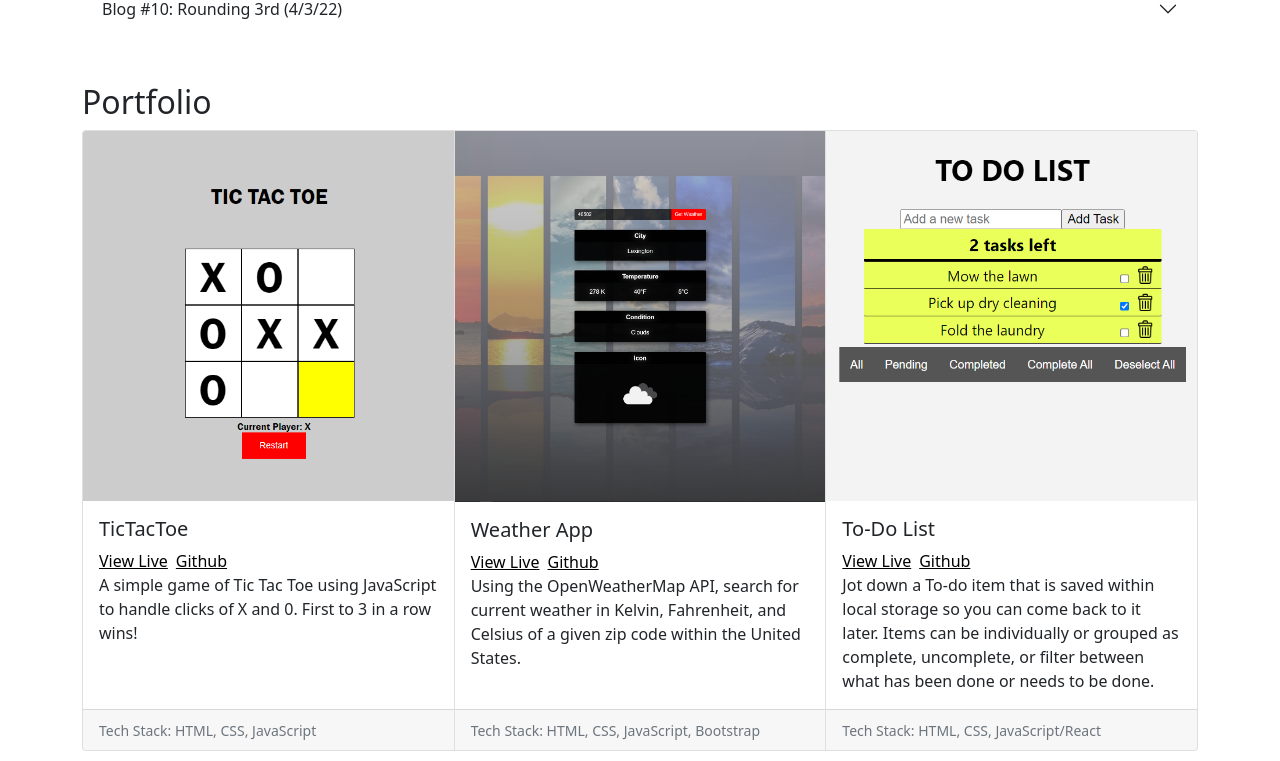
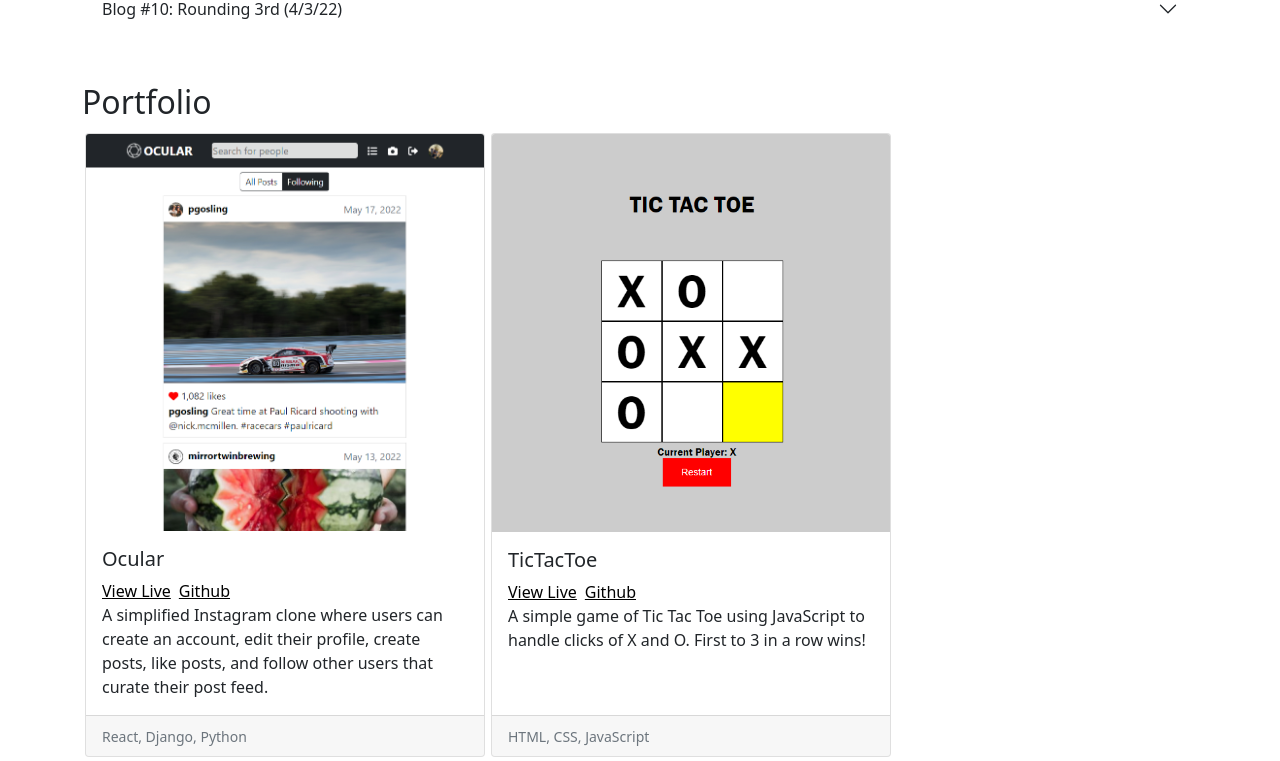
Before and after one commit to nmcmillen/personal-react-site, a React (Create React App) app: page / in a window 1280 px wide. Shown: the part 1980-2741 px from the top of the page. Built offline with nearby package versions, Linux system fonts and the light colour scheme.

Commit message:
added ocular and pfolio is now json with map to render

```diff
--- a/package.json
+++ b/package.json
@@ -6,6 +6,7 @@
   "dependencies": {
     "@fortawesome/fontawesome-svg-core": "^6.1.1",
     "@fortawesome/free-brands-svg-icons": "^6.1.1",
+    "@fortawesome/free-regular-svg-icons": "^6.1.1",
     "@fortawesome/free-solid-svg-icons": "^6.1.1",
     "@fortawesome/react-fontawesome": "^0.1.18",
     "@testing-library/jest-dom": "^5.16.3",
--- /dev/null
+++ b/src/components/PfolioData.js
@@ -0,0 +1,48 @@
+import tictactoe from "./images/tic-tac-toe.png";
+import weather from "./images/weather-app.png";
+import todo from "./images/todo.png";
+import ocular from "./images/ocular-shot.png";
+// import { FontAwesomeIcon } from "@fortawesome/react-fontawesome";
+// import { faHeart } from "@fortawesome/free-solid-svg-icons";
+// import { faHeart as farHeart } from "@fortawesome/free-regular-svg-icons";
+
+const pfolioData = [
+  {
+    title: "Ocular",
+    image: ocular,
+    live: "https://ocularapp.herokuapp.com/",
+    gh: "https://github.com/nmcmillen/ocular-frontend",
+    description:
+      "A simplified Instagram clone where users can create an account, edit their profile, create posts, like posts, and follow other users that curate their post feed.",
+    stack: "React, Django, Python",
+  },
+  {
+    title: "TicTacToe",
+    image: tictactoe,
+    live: "https://nmcmillen.github.io/tictactoe/",
+    gh: "https://github.com/nmcmillen/tictactoe",
+    description:
+      "A simple game of Tic Tac Toe using JavaScript to handle clicks of X and O. First to 3 in a row wins!",
+    stack: "HTML, CSS, JavaScript",
+  },
+  {
+    title: "Weather App",
+    image: weather,
+    live: "https://nmcmillen.github.io/weather-app/",
+    gh: "https://github.com/nmcmillen/weather-app",
+    description:
+      "Using the OpenWeatherMap API, search for current weather in Kelvin, Fahrenheit, and Celsius of a given zip code within the United States.",
+    stack: "HTML, CSS, JavaScript",
+  },
+  {
+    title: "To-Do List",
+    image: todo,
+    live: "https://nmcmillen.github.io/to-do-list/",
+    gh: "https://github.com/nmcmillen/to-do-list",
+    description:
+      "Jot down a To-do item that is saved within local storage so you can come back to it later. Items can be individually or grouped as complete, uncomplete, or filter between what has been done or needs to be done.",
+    stack: "HTML, CSS, JavaScript/React",
+  },
+];
+
+export default pfolioData;
--- a/src/components/Portfolio.css
+++ b/src/components/Portfolio.css
@@ -1,3 +1,8 @@
+.pfolio-zoom {
+    width: 400px;
+    margin: 3px;
+}
+
 .pfolio-zoom:hover {
     transform: scale(1.05);
     z-index: 1;
--- a/src/components/Portfolio.js
+++ b/src/components/Portfolio.js
@@ -1,118 +1,39 @@
 import React from "react";
 import "./Portfolio.css";
-import { Card, CardGroup, Container} from "react-bootstrap";
-import tictactoe from "./images/tic-tac-toe.png";
-import weather from "./images/weather-app.png";
-import todo from "./images/todo.png";
+import { Card, Container, Row } from "react-bootstrap";
+import pfolioData from "./PfolioData";
+// import { FontAwesomeIcon } from '@fortawesome/react-fontawesome';
+// import {library} from '@fortawesome/fontawesome-svg-core';
+// import * as Icons from '@fortawesome/free-solid-svg-icons';
 
 export default function Portfolio() {
   return (
     <Container fluid id="portfolio-section">
       <Container className="pb-5">
         <h2>Portfolio</h2>
-        <CardGroup>
-          {/* FIRST PROJECT */}
+
+        <Row xs={1} md={3} className="g-0">
+          {pfolioData.map((card) => (
             <Card className="pfolio-zoom">
-            <Card.Img variant="top" src={tictactoe} />
+              <Card.Img variant="top" src={card.image} />
               <Card.Body>
-              <Card.Title>TicTacToe</Card.Title>
+                <Card.Title>{card.title}</Card.Title>
                 <div className="pfolio-links">
-                <a
-                  href="https://nmcmillen.github.io/tictactoe/"
-                  target="_blank"
-                  rel="noreferrer"
-                >
+                  <a href={card.live} target="_blank" rel="noreferrer">
                     View Live
                   </a>
-                <a
-                  href="https://github.com/nmcmillen/tictactoe"
-                  target="_blank"
-                  rel="noreferrer"
-                >
+                  <a href={card.gh} target="_blank" rel="noreferrer">
                     Github
                   </a>
                 </div>
-              <Card.Text>
-                A simple game of Tic Tac Toe using JavaScript to handle clicks
-                of X and 0. First to 3 in a row wins!
-              </Card.Text>
+                <Card.Text>{card.description}</Card.Text>
               </Card.Body>
               <Card.Footer>
-              <small className="text-muted">
-                Tech Stack: HTML, CSS, JavaScript
-              </small>
+                <small className="text-muted">{card.stack}</small>
               </Card.Footer>
             </Card>
-
-          {/* SECOND PROJECT */}
-          <Card className="pfolio-zoom">
-            <Card.Img variant="top" src={weather} />
-            <Card.Body>
-              <Card.Title>Weather App</Card.Title>
-              <div className="pfolio-links">
-                <a
-                  href="https://nmcmillen.github.io/weather-app/"
-                  target="_blank"
-                  rel="noreferrer"
-                >
-                  View Live
-                </a>
-                <a
-                  href="https://github.com/nmcmillen/weather-app"
-                  target="_blank"
-                  rel="noreferrer"
-                >
-                  Github
-                </a>
-              </div>
-              <Card.Text>
-                Using the OpenWeatherMap API, search for current weather in
-                Kelvin, Fahrenheit, and Celsius of a given zip code within the
-                United States.
-              </Card.Text>
-            </Card.Body>
-            <Card.Footer>
-              <small className="text-muted">
-                Tech Stack: HTML, CSS, JavaScript, Bootstrap
-              </small>
-            </Card.Footer>
-          </Card>
-
-          {/* THIRD PROJECT */}
-          <Card className="pfolio-zoom">
-            <Card.Img variant="top" src={todo} />
-            <Card.Body>
-              <Card.Title>To-Do List</Card.Title>
-              <div className="pfolio-links">
-                <a
-                  href="https://nmcmillen.github.io/to-do-list/"
-                  target="_blank"
-                  rel="noreferrer"
-                >
-                  View Live
-                </a>
-                <a
-                  href="https://github.com/nmcmillen/to-do-list"
-                  target="_blank"
-                  rel="noreferrer"
-                >
-                  Github
-                </a>
-              </div>
-              <Card.Text>
-                Jot down a To-do item that is saved within local storage so you
-                can come back to it later. Items can be individually or grouped
-                as complete, uncomplete, or filter between what has been done or
-                needs to be done.
-              </Card.Text>
-            </Card.Body>
-            <Card.Footer>
-              <small className="text-muted">
-                Tech Stack: HTML, CSS, JavaScript/React
-              </small>
-            </Card.Footer>
-          </Card>
-        </CardGroup>
+          ))}
+        </Row>
       </Container>
     </Container>
   );
```
Also changed, not shown: src/components/Portfolio copy.js (deleted, +0 -119 lines), src/components/images/ocular-shot.png (added), 1 other file (tests, documents, lock files or other folders). Lines whose indentation alone changed are shown as unchanged.
